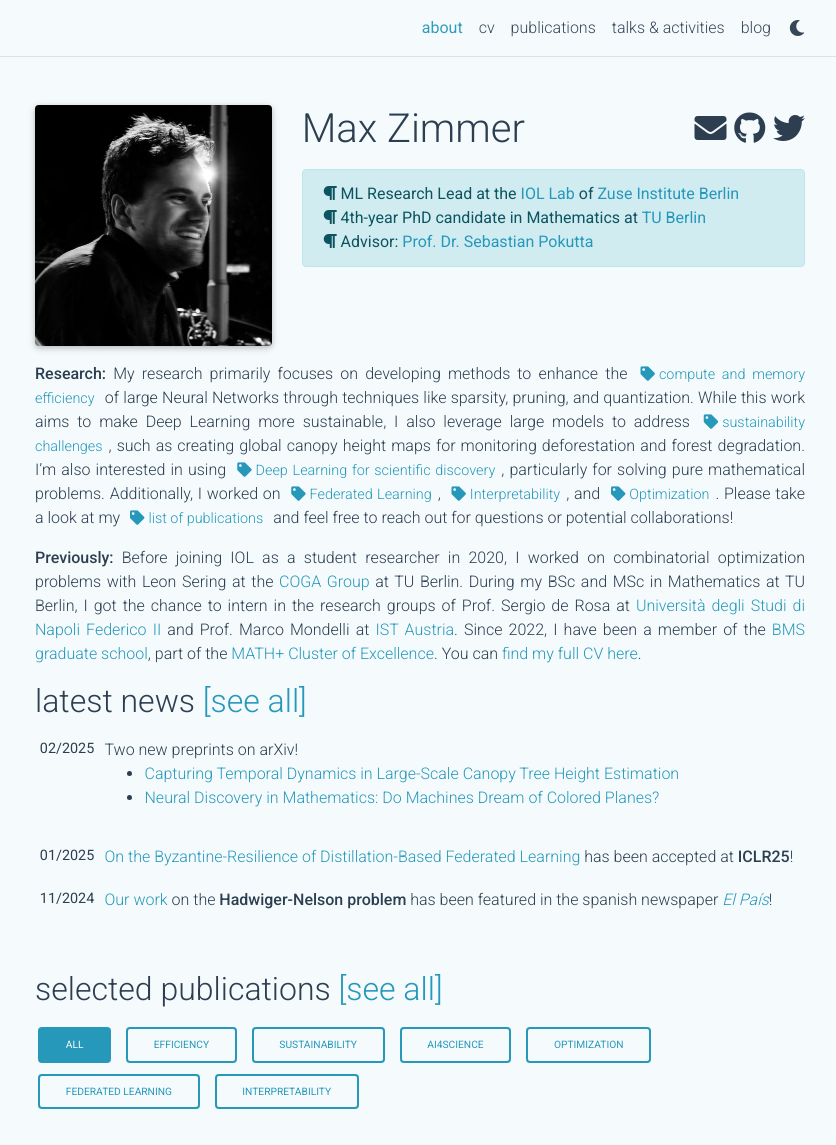
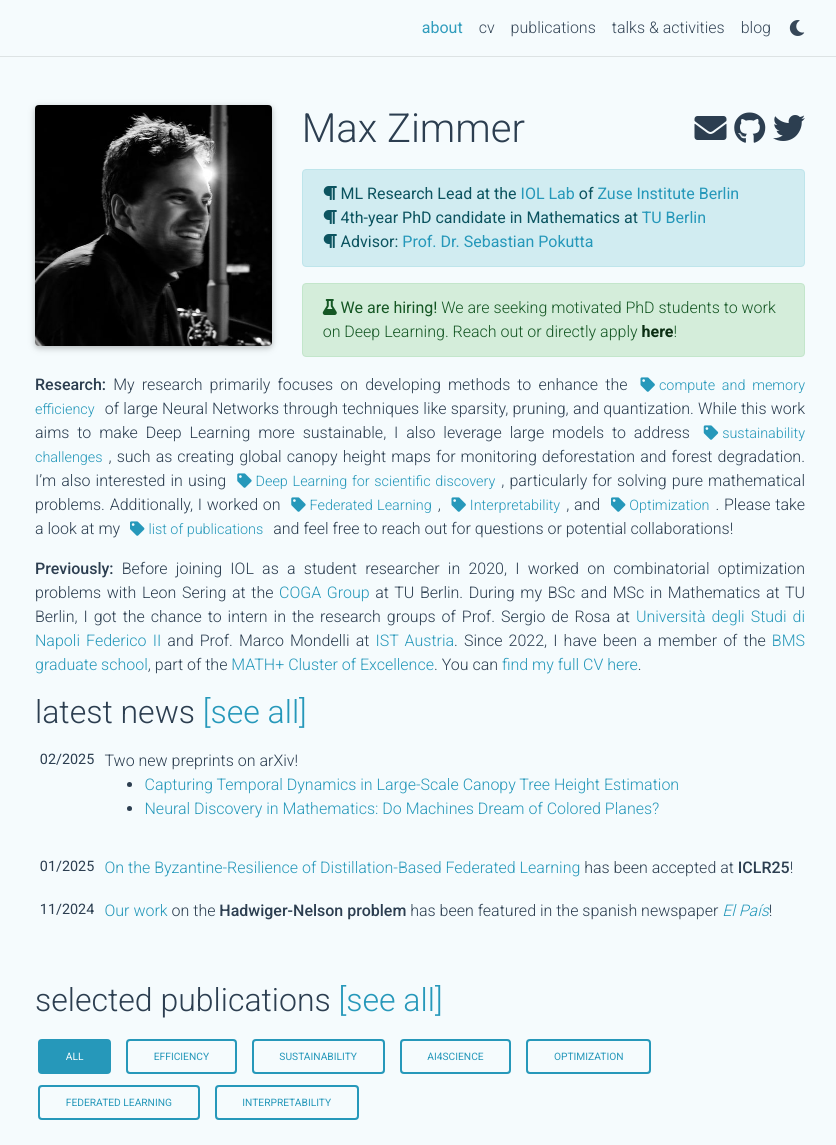
Before and after one commit to zimmer-m/zimmer-m.github.io, a Jekyll site: the page built from _pages/about.md, in a window 1280 px wide and 1330 px high, cut to the strip 0-1145 px from the top of the window. Shown: the whole strip, without its empty margins (220-1056 px from the left). Built offline with Jekyll 4.4.1, drawn with Linux system fonts in a browser that asks for light colours; full-size pictures stand in for the smaller copies a plugin makes; comment, search, counter and statistics services are not loaded; a style sheet for code colours, icons or effects is not loaded.

Commit message:
Updated hiring messagebox

```diff
--- a/_pages/about.md
+++ b/_pages/about.md
@@ -9,6 +9,9 @@ subtitle: |+
   <i class="fas fa-paragraph"></i> <b>Advisor: <a href="http://www.pokutta.com/">Prof. Dr. Sebastian Pokutta</a></b>
   </div>
 
+  <div class="alert alert-success" role="alert">
+    <i class="fas fa-flask"></i> <b>We are hiring!</b> We are seeking motivated PhD students to work on Deep Learning. Reach out or directly apply <a href="http://iol.zib.de/openings" class="alert-link">here</a>!
+  </div>
 
 profile:
   align: left
```
